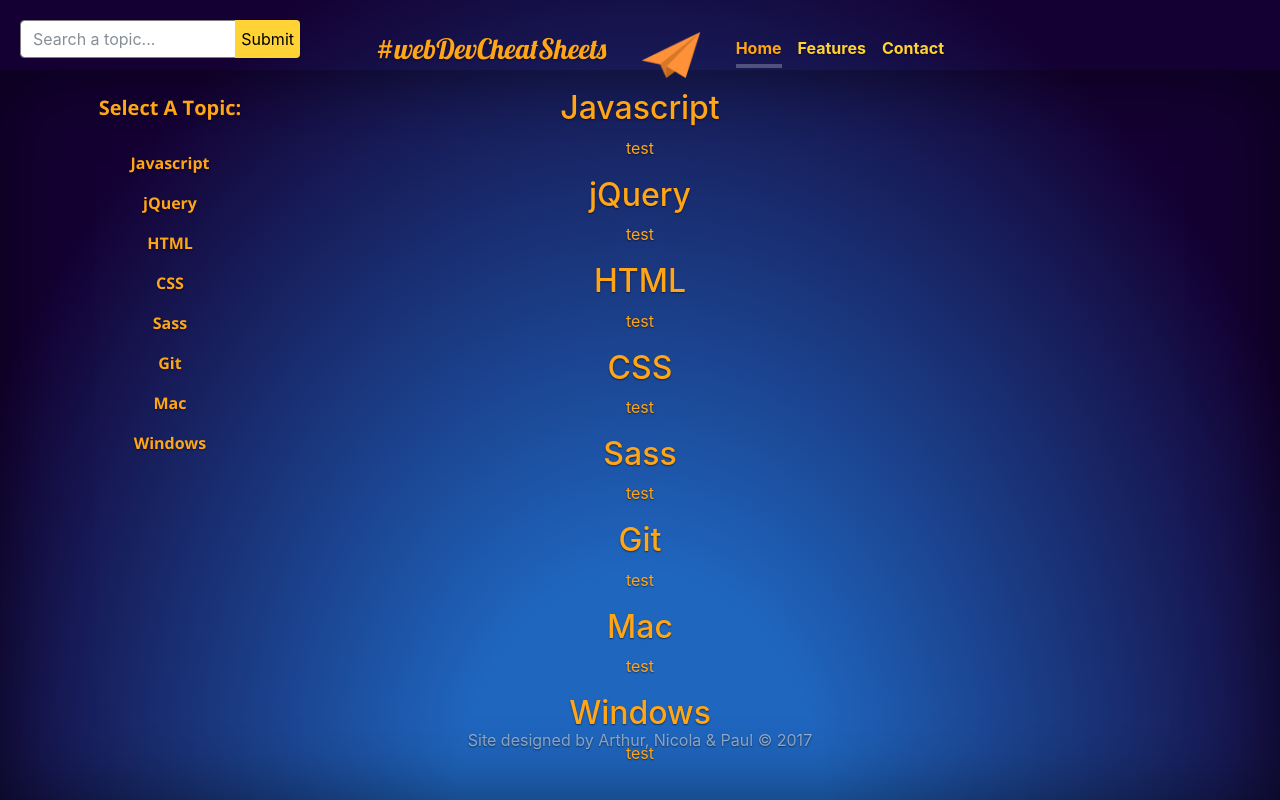
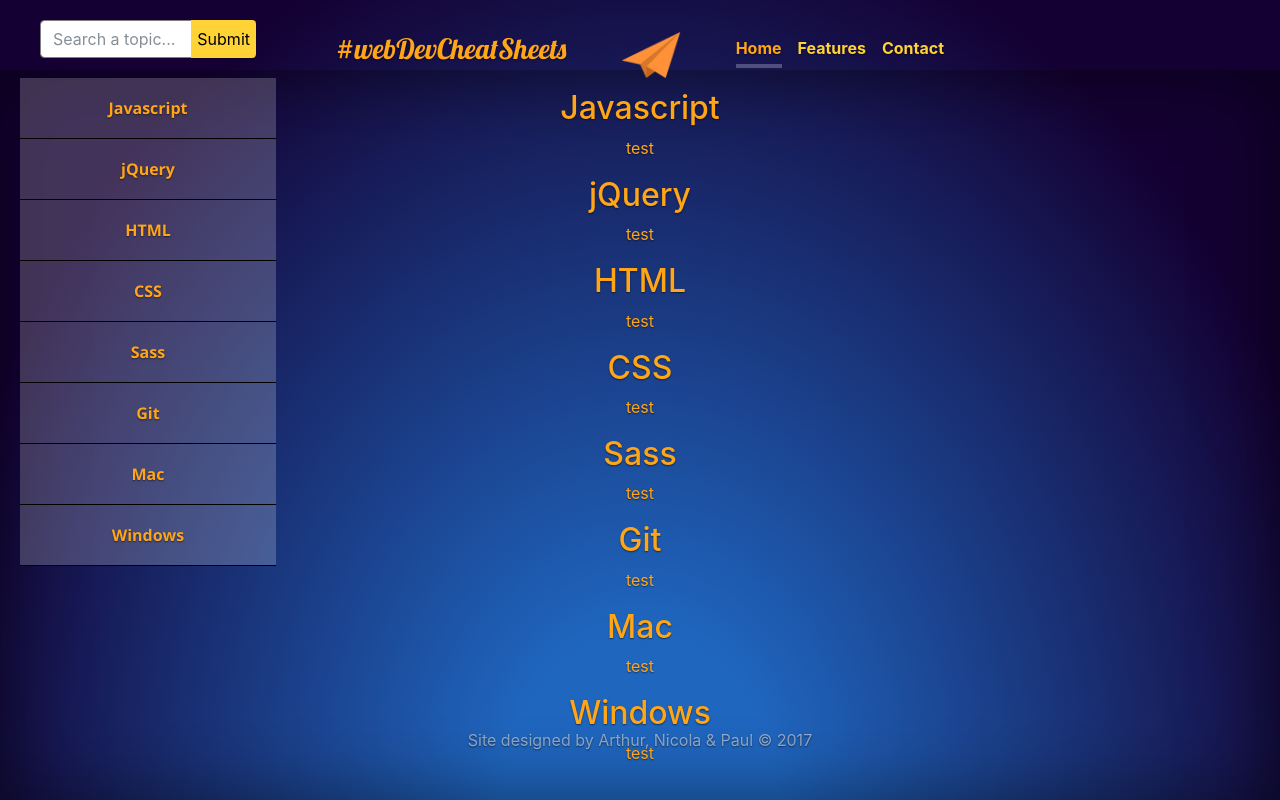
Before and after one commit to arthurg90/cheat-sheet-site, a website: page index.html in a window 1280 px wide. Drawn offline with nearby package versions, Linux system fonts and the light colour scheme.

Commit message:
changes to sidenav

```diff
--- a/index.html
+++ b/index.html
@@ -23,11 +23,6 @@
                 					<button class="btn btn-default" type="submit">Submit</button>
             					</div>
 			                </div>
-
-
-			                <li class="sidebar-brand">
-			                        Select A Topic:
-			                </li>
 
 			                <li>
 			                    <a href="#">Javascript</a>
--- a/scss/customisations.scss
+++ b/scss/customisations.scss
@@ -27,8 +27,7 @@
 html,
 body {
   height: 100%;
-  // background-color: #140032; //purple-ish background colour
-  background: radial-gradient(ellipse at bottom, #1f66bf 20%, #140032 80%)
+  background: radial-gradient(ellipse at bottom, #1f66bf 15%, #140032 80%)
 
 }
 body {
@@ -72,8 +71,7 @@
 }
 
 .masthead-brand {
-  margin: 0 0 0 40px;
-  // text-shadow: 1px 2px #d96602;
+  margin: 0 0 0 0px;
   font-family: 'Lobster', cursive;
 
 }
@@ -173,21 +171,20 @@
 }
 
 
-
 /* Sidebar Styles */
 
 .sidebar-nav {
   position: absolute;
   top: 0;
-  width: 25%;
-  margin: 0;
+  width: 20%;
+  margin: 0 0 0 20px;
   padding: 0;
   list-style: none;
 }
 
 .sidebar-nav li {
-  text-indent: 20px;
-  line-height: 40px;
+  text-indent: 0;
+  line-height: 60px;
 }
 
 .sidebar-nav li a {
@@ -195,12 +192,14 @@
   text-decoration: none;
   color: #ffa518;
   font-family: 'Open Sans', sans-serif;
+  background: rgba(255, 255, 255, 0.2);
+  border-bottom: 1px solid black;
 }
 
 .sidebar-nav li a:hover {
   text-decoration: none;
   color: #fff;
-  background: rgba(255, 255, 255, 0.2);
+  background: rgba(255, 255, 255, 0.5);
 }
 
 .sidebar-nav li a:active, .sidebar-nav li a:focus {
@@ -214,14 +213,14 @@
   font-family: 'Open Sans', sans-serif;
 }
 
-// .sidebar-nav>.sidebar-brand a {
-//   color: #ffa518;
-// }
+.sidebar-nav>.sidebar-brand a {
+  color: #ffa518;
+}
 
-// .sidebar-nav>.sidebar-brand a:hover {
-//   color: #fff;
-//   background: none;
-// }
+.sidebar-nav>.sidebar-brand a:hover {
+  color: #fff;
+  background: none;
+}
 
 
 /* Sidebar search */
```
Also changed, not shown: css/styles.css, css/styles.min.css.
